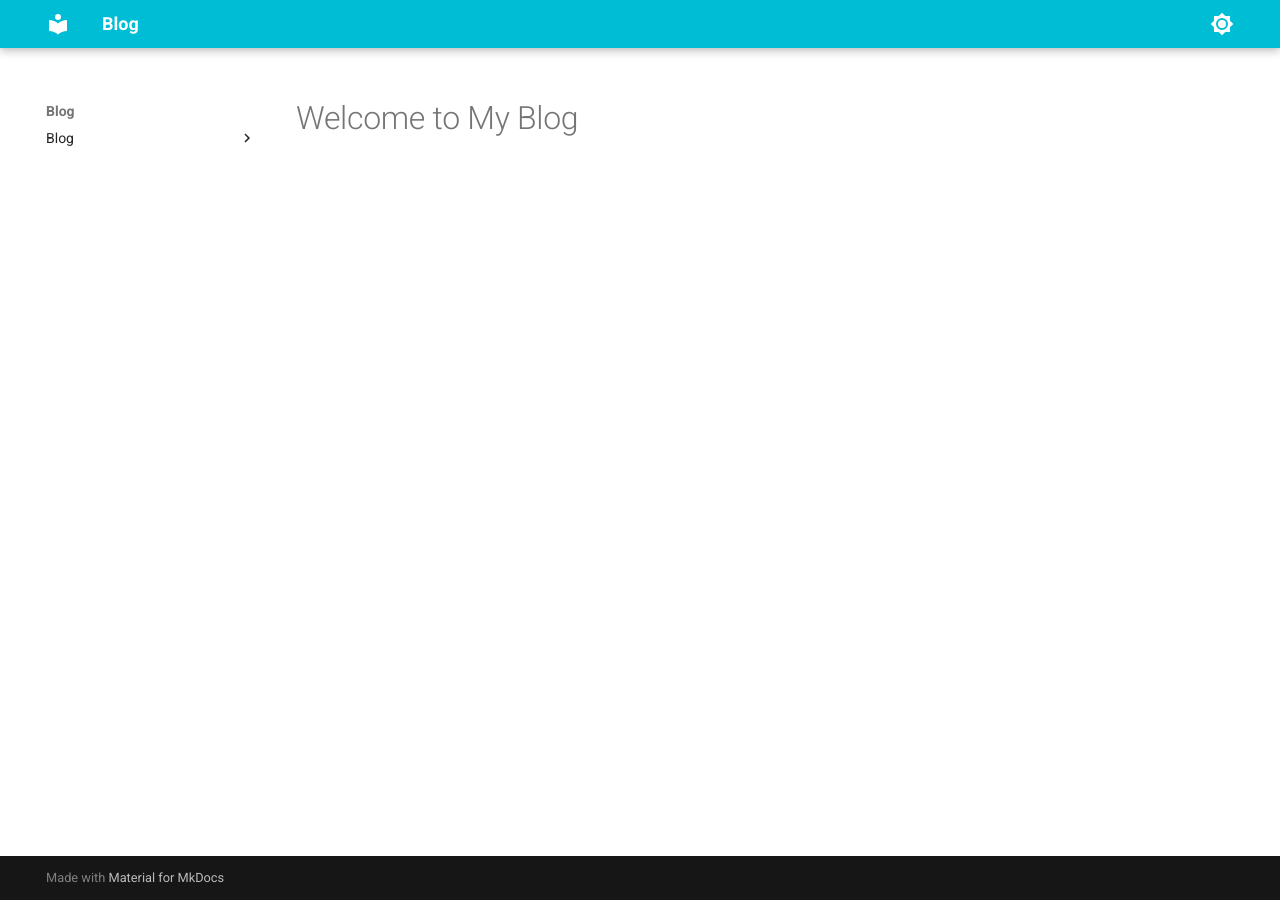
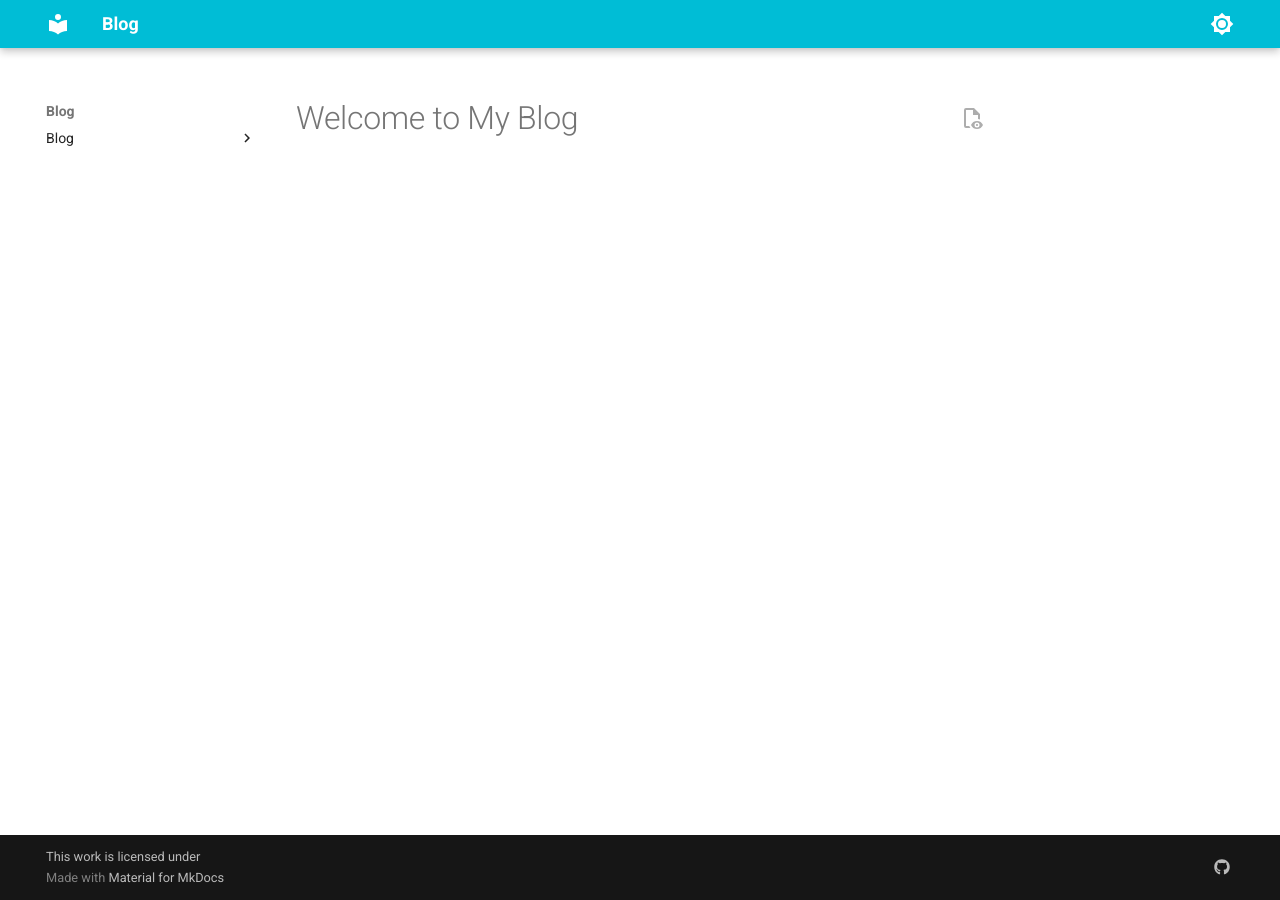
Before and after one commit to JakeAnto/JakeAnto.github.io, an MkDocs documentation site: the page built from docs/index.md, in a window 1280 px wide. Built offline with MkDocs 1.6.1 and Material for MkDocs 9.7.7, drawn with Linux system fonts in a browser that asks for light colours.

Commit message:
Add socials and implement raw view of md files

```diff
--- a/mkdocs.yml
+++ b/mkdocs.yml
@@ -1,7 +1,10 @@
 site_name: Blog
+
 theme:
   name: material
   language: en
+  features:
+    - content.action.view
   palette:
     - media: "(prefers-color-scheme: light)"
       scheme: default
@@ -18,11 +21,21 @@ theme:
       toggle:
         icon: material/brightness-4
         name: Switch to light mode
+
 plugins:
   - blog:
       blog_toc: true
   # - search
 
+extra:
+  social:
+    - icon: fontawesome/brands/github
+      link: https://github.com/JakeAnto
+      name: Jake Anto on GitHub
+
 nav:
   - Blog:
     - blog/index.md
+
+edit_uri: https://github.com/jakeanto/jakeanto.github.io/edit/main/docs/
+copyright: This work is licensed under <not decided yet>
```
